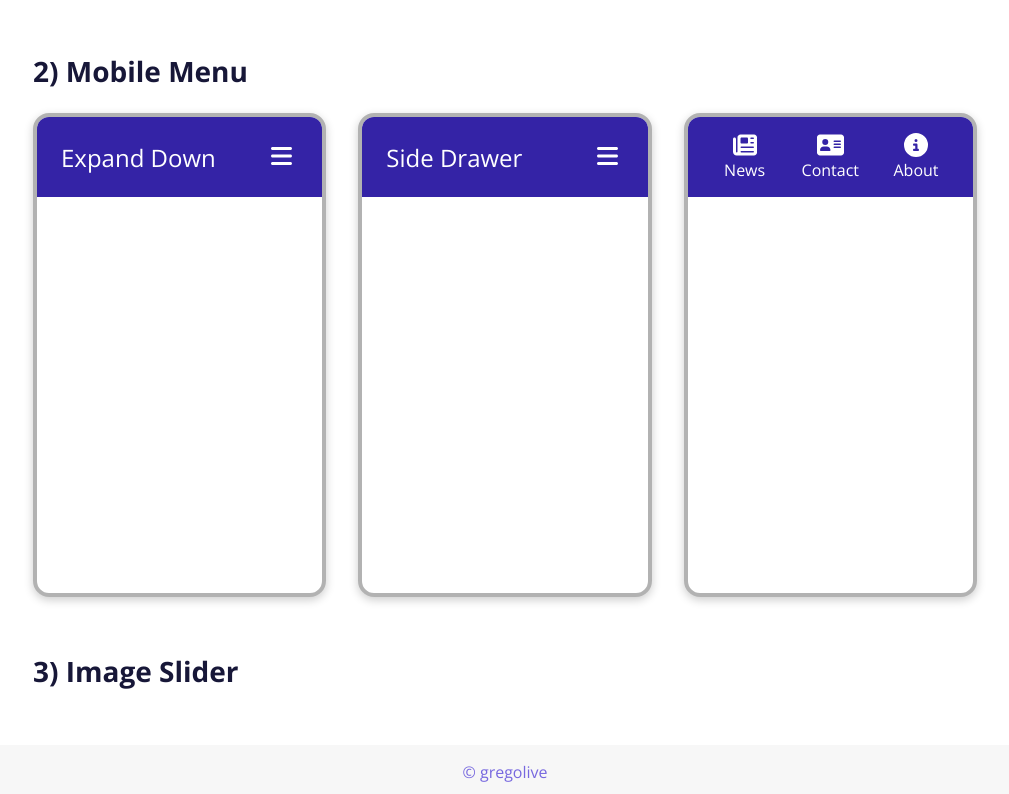
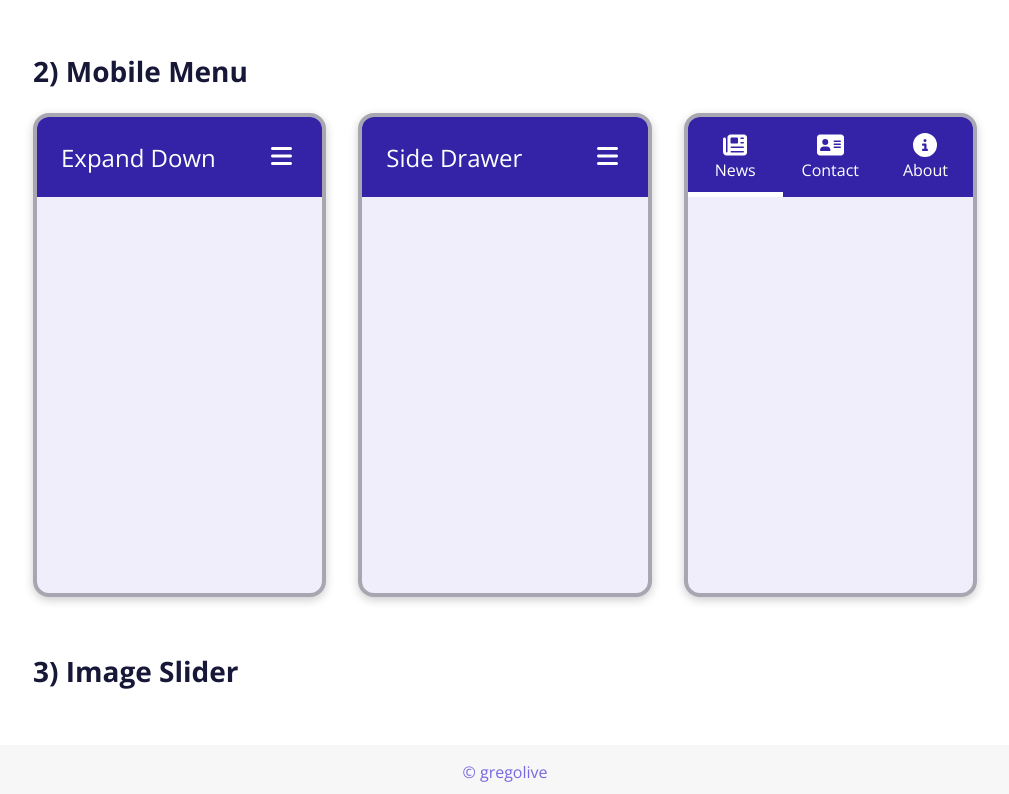
Before and after one commit to gregolive/dynamic-ui-design, a website built with webpack: page dist/index.html in a window 1280 px wide. Shown: the part 521-1315 px from the top of the page, without its empty margins (135-1144 px from the left). Built offline with nearby package versions, Linux system fonts and the light colour scheme.

Commit message:
Complete mobile menu section

```diff
--- a/src/index.js
+++ b/src/index.js
@@ -28,19 +28,29 @@ const demoDropdowns = (() => {
 })();
 
 const demoMobileNavs = (() => {
-  const menuLinks = [
-    { text: 'News', href: '', icon: 'fa-solid fa-newspaper' },
-    { text: 'Contact', href: '', icon: 'fa-solid fa-address-card' },
-    { text: 'About', href: '', icon: 'fa-solid fa-circle-info' },
+  const menuLinksExpand = [
+    { text: 'News', href: '#navbar-expand', icon: 'fa-solid fa-newspaper' },
+    { text: 'Contact', href: '#navbar-expand', icon: 'fa-solid fa-address-card' },
+    { text: 'About', href: '#navbar-expand', icon: 'fa-solid fa-circle-info' },
+  ];
+  const menuLinksSide = [
+    { text: 'News', href: '#navbar-side', icon: 'fa-solid fa-newspaper' },
+    { text: 'Contact', href: '#navbar-side', icon: 'fa-solid fa-address-card' },
+    { text: 'About', href: '#navbar-side', icon: 'fa-solid fa-circle-info' },
+  ];
+  const menuLinksTab = [
+    { text: 'News', href: '#navbar-tabs', icon: 'fa-solid fa-newspaper' },
+    { text: 'Contact', href: '#navbar-tabs', icon: 'fa-solid fa-address-card' },
+    { text: 'About', href: '#navbar-tabs', icon: 'fa-solid fa-circle-info' },
   ];
   const expandTitle = { text: 'Expand Down', href: '#navbar-expand' };
   const sideTitle = { text: 'Side Drawer', href: '#navbar-side' };
 
   const init = () => {
     const phones = document.querySelectorAll('.mobile-screen');
-    phones[0].appendChild(navbarExpand(expandTitle, menuLinks));
-    phones[1].appendChild(navbarSide(sideTitle, menuLinks));
-    phones[2].appendChild(navbarTabs(menuLinks));
+    phones[0].appendChild(navbarExpand(expandTitle, menuLinksExpand));
+    phones[1].appendChild(navbarSide(sideTitle, menuLinksSide));
+    phones[2].appendChild(navbarTabs(menuLinksTab));
   };
 
   return { init };
--- a/src/navbar-tabs.js
+++ b/src/navbar-tabs.js
@@ -1,7 +1,21 @@
-const menuTab = (link) => {
+const activateTab = (e) => {
+  const clickedTab = e.currentTarget;
+  const activeTab = document.querySelector('.active-tab');
+  if (clickedTab !== activeTab) {
+    clickedTab.classList.add('active-tab');
+    activeTab.classList.remove('active-tab');
+  }
+};
+
+const menuTab = (link, index) => {
   const tab = document.createElement('a');
   tab.className = 'navtab-link';
   tab.href = link.href;
+  tab.addEventListener('click', activateTab);
+
+  if (index === 0) {
+    tab.classList.add('active-tab');
+  }
 
   if (typeof link.icon !== 'undefined') {
     const icon = document.createElement('icon');
@@ -21,7 +35,7 @@ const navbarTabs = (menuLinks) => {
 
   nav.id = 'navbar-tabs';
   nav.className = 'navbar navbar-tabs';
-  menuLinks.forEach((link) => nav.appendChild(menuTab(link)));
+  menuLinks.forEach((link, index) => nav.appendChild(menuTab(link, index)));
 
   return nav;
 };
--- a/src/style.css
+++ b/src/style.css
@@ -114,6 +114,7 @@ h2 {
 }
 
 .mobile-screen {
+  background-color: #F0EEFB;
   border: 4px solid rgb(0 0 0 / 0.3);
   border-radius: 1rem;
   box-shadow: 0 3px 10px rgb(0 0 0 / 0.2);
@@ -228,7 +229,7 @@ ul {
 
 .navbar-btn {
   cursor: pointer;
-  color: white;
+  color: var(--nav-color);
   background: none;
   font-size: var(--nav-font-size);
   border: none;
@@ -243,7 +244,7 @@ ul {
 }
 
 .navbar-link {
-  color: white;
+  color: var(--nav-color);
   padding: var(--nav-link-pad-y) 0;
   display: flex;
   justify-content: center;
@@ -252,7 +253,7 @@ ul {
 }
 
 .navbar-link:hover {
-  background-color: white;
+  background-color: var(--nav-color);
 }
 
 /* Expand Menu */
@@ -336,8 +337,8 @@ ul {
 .navtab-link {
   color: var(--nav-color);
   font-size: var(--navtab-font-size);
-  min-width: 20%;
   height: 100%;
+  position: relative;
   display: flex;
   flex-direction: column;
   justify-content: center;
@@ -345,9 +346,40 @@ ul {
   gap: calc(var(--nav-height) / 30);
 }
 
+/* two tabs */
+.navtab-link:first-child:nth-last-child(2),
+.navtab-link:first-child:nth-last-child(2) ~ .navtab-link {
+    width: 50%;
+}
+/* three tabs */
+.navtab-link:first-child:nth-last-child(3),
+.navtab-link:first-child:nth-last-child(3) ~ .navtab-link {
+    width: 33.3333%;
+}
+/* four tabs */
+.navtab-link:first-child:nth-last-child(4),
+.navtab-link:first-child:nth-last-child(4) ~ .navtab-link {
+    width: 25%;
+}
+/* four tabs */
+.navtab-link:first-child:nth-last-child(5),
+.navtab-link:first-child:nth-last-child(5) ~ .navtab-link {
+    width: 20%;
+}
+
 .navtab-link:hover {
   color: var(--nav-color);
   opacity: 0.8;
+}
+
+.navtab-link.active-tab::after {
+  content: '';
+  background-color: var(--nav-color);
+  height: 5px;
+  position: absolute;
+  bottom: 0;
+  left: 0;
+  right: 0;
 }
 
 .navtab-icon {
```
Also changed, not shown: 1 other file.
